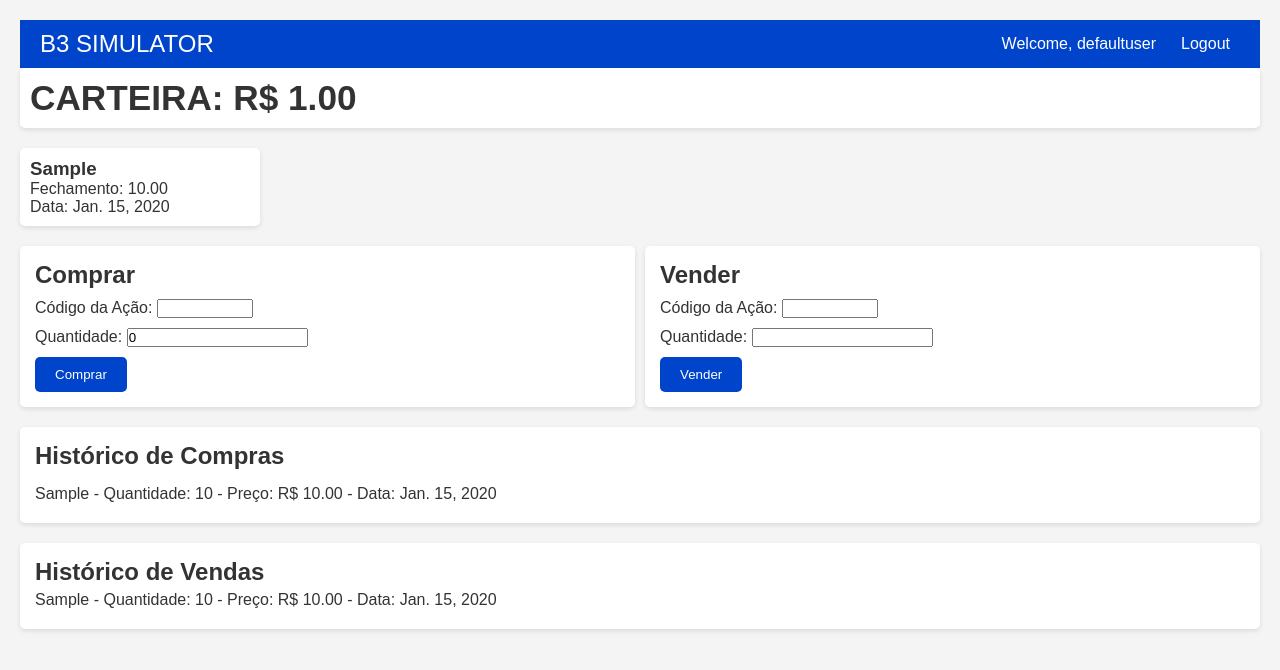
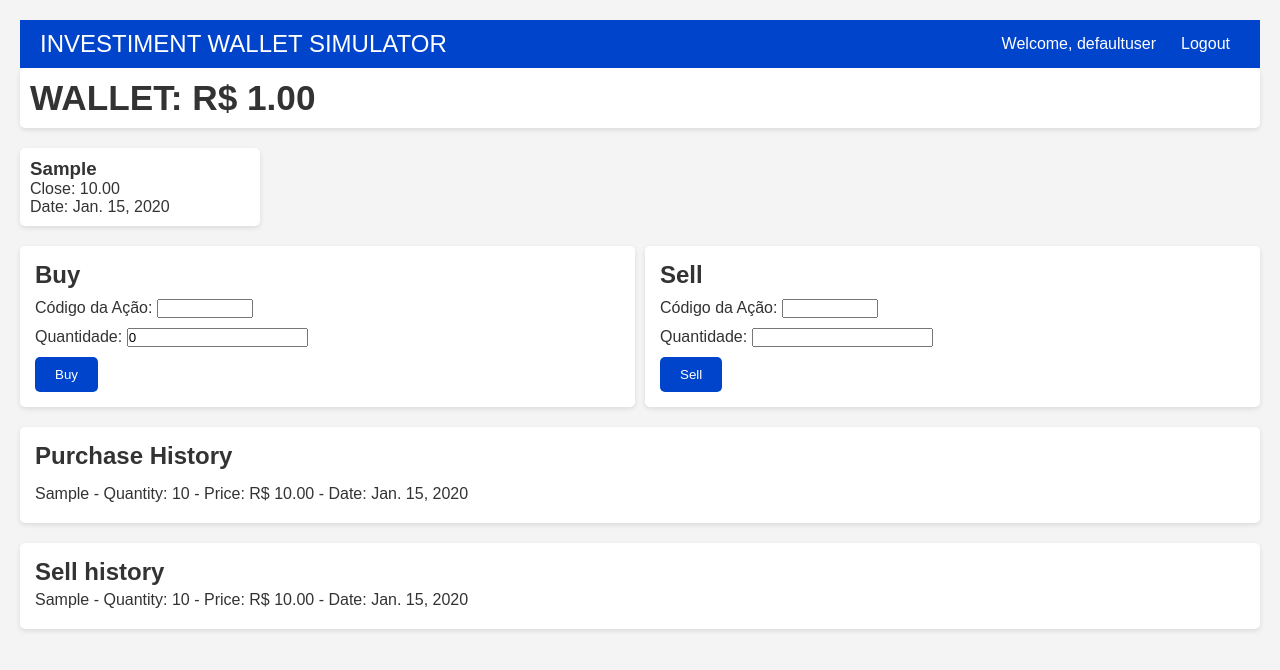
Before and after one commit to sam-dev97/B3_WALLET_SIMULATOR, a Django app: template app_wallet/templates/index.html in a window 1280 px wide. Shown: the top 670 px of the page. Run offline with Django 5.2, Linux system fonts and the light colour scheme; the template is opened without the code that fills it: values that come from a table or form of the project are taken from there, others are empty; a user stored in the database is signed in; tables that the repository leaves empty hold one stand-in row (values such as "Sample post").

Commit message:
style: home page translation

```diff
--- a/app_wallet/templates/base_generic.html
+++ b/app_wallet/templates/base_generic.html
@@ -5,13 +5,13 @@
     <meta charset="UTF-8">
     <meta name="viewport" content="width=device-width, initial-scale=1.0">
     <link rel="stylesheet" href="{% static 'css/styles.css' %}">
-    <title>{% block title %}B3 SIMULATOR{% endblock %}</title>
+    <title>{% block title %}INVESTIMENT WALLET SIMULATOR{% endblock %}</title>
 </head>
 <body>
 
     <nav class="nav-menu">
         <p class="main-title">
-            B3 SIMULATOR
+            INVESTIMENT WALLET SIMULATOR
         </p>
         <ul>
             {% if user.is_authenticated %}
--- a/app_wallet/templates/index.html
+++ b/app_wallet/templates/index.html
@@ -2,7 +2,7 @@
 
 {% block content %}
 <div class="wallet-funds">
-    <p class="funds-name">CARTEIRA:
+    <p class="funds-name">WALLET:
     R$ {{ user.userprofile.saldo|floatformat:2 }}</p>
 </div>
 
@@ -11,57 +11,57 @@
         {% for stock in saved_data %}
             <div class="ticket">
                 <h3>{{ stock.ticker }}</h3>
-                <p>Fechamento: {{ stock.close_price|floatformat:2 }}</p>
-                <p>Data: {{ stock.date }}</p>
+                <p>Close: {{ stock.close_price|floatformat:2 }}</p>
+                <p>Date: {{ stock.date }}</p>
             </div>
         {% endfor %}
     {% else %}
-        <p>Não há dados disponíveis.</p>
+        <p>No data available.</p>
     {% endif %}
 </div>
 <div class="operations">
     <div class='purchase-section'>
-        <h2 class='purchase-title'>Comprar</h2>
+        <h2 class='purchase-title'>Buy</h2>
 
         <form method="post">
             {% csrf_token %}
             {{ purchase_form.as_p }}
-            <button type="submit">Comprar</button>
+            <button type="submit">Buy</button>
         </form>
     </div>
 
     <div class='sell-section'>
-        <h2 class='sell-title'>Vender</h2>
+        <h2 class='sell-title'>Sell</h2>
 
         <form method="post">
             {% csrf_token %}
             {{ sell_form.as_p}}
-            <button type="submit">Vender</button>
+            <button type="submit">Sell</button>
         </form>
     </div>
 </div>
 <div class="purchase-history">
-    <h2>Histórico de Compras</h2>
+    <h2>Purchase History</h2>
     <ul>
         {% for purchase in user_purchase_history %}
         {% if purchase.quantity_bought > 0 %}
-            <li>{{ purchase.ticker }} - Quantidade: {{ purchase.quantity_bought }} - Preço: R$ {{ purchase.purchase_price }} - Data: {{ purchase.date }}</li>
+            <li>{{ purchase.ticker }} - Quantity: {{ purchase.quantity_bought }} - Price: R$ {{ purchase.purchase_price }} - Date: {{ purchase.date }}</li>
         {% endif %}
             {% empty %}
-            <li>Nenhuma compra realizada ainda.</li>
+            <li>No boughts are done yet.</li>
         {% endfor %}
     </ul>
 </div>
 
 <div class="sell-history">
-    <h2>Histórico de Vendas</h2>
+    <h2>Sell history</h2>
     <ul>
         {% for sell in user_purchase_history %}
             {% if sell.quantity_sold > 0 %}
-            <li>{{ sell.ticker }} - Quantidade: {{ sell.quantity_sold }} - Preço: R$ {{ sell.purchase_price }} - Data: {{ sell.date }}</li>
+            <li>{{ sell.ticker }} - Quantity: {{ sell.quantity_sold }} - Price: R$ {{ sell.purchase_price }} - Date: {{ sell.date }}</li>
             {% endif %}
         {% empty %}
-            <li>Nenhuma venda realizada ainda.</li>
+            <li>No solds are done yet.</li>
         {% endfor %}
     </ul>
 </div>
```
Also changed, not shown: app_wallet/views.py (+7 -7 lines).
